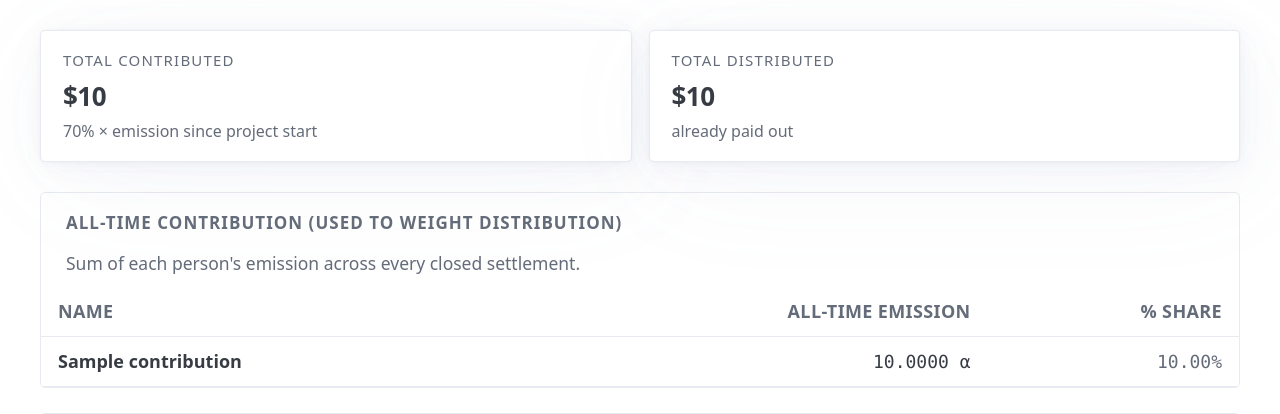
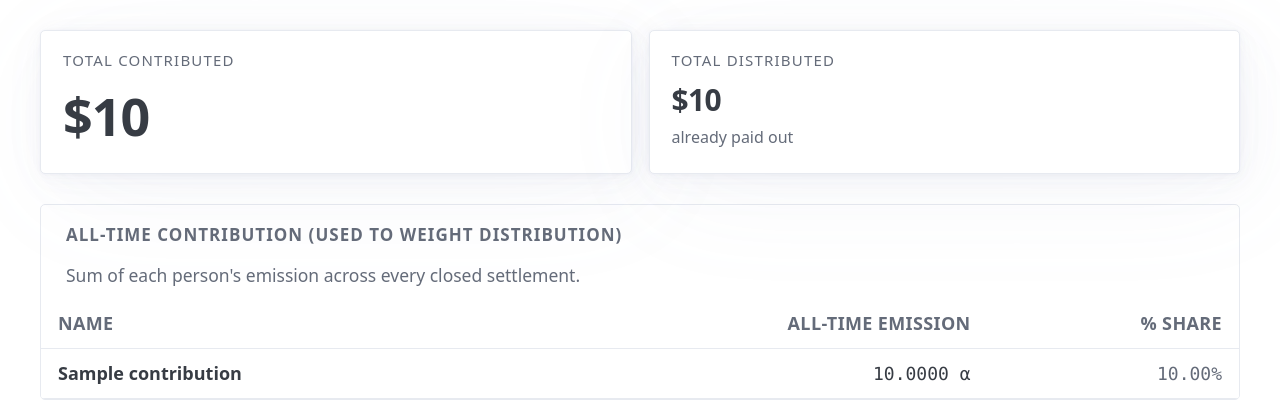
Before and after one commit to firzahdzm/data-emission, a FastAPI app: template src/emission_tracker/web/templates/kas.html in a window 1280 px wide. Shown: the part 155-569 px from the top of the page. Run offline with FastAPI, Linux system fonts and the light colour scheme; the template is opened without the code that fills it: most values are stand-ins (such as "Sample title", 1, 10 or a date in 2020); parts of the project's set-up code (start-up, migrations or seed data) failed here and were passed over; some libraries are stand-ins or nearby versions.

Commit message:
refactor: update terminology from 'kas' to 'Fund' and adjust font sizes in KPI cards

```diff
--- a/src/emission_tracker/web/templates/archive_detail.html
+++ b/src/emission_tracker/web/templates/archive_detail.html
@@ -27,7 +27,7 @@
     <article class="kpi-card">
         <span class="kpi-label">Kas contribution (70%)</span>
         <div class="kpi-value" style="font-size: 1.3rem;">{{ settlement.total_kas_contribution_usd | usd }}</div>
-        <div class="kpi-sub">into <a href="/kas">kas bersama</a></div>
+        <div class="kpi-sub">into <a href="/kas">Fund</a></div>
     </article>
     {% else %}
     <article class="kpi-card">
--- a/src/emission_tracker/web/templates/dashboard.html
+++ b/src/emission_tracker/web/templates/dashboard.html
@@ -28,7 +28,6 @@
     <article class="kpi-card" style="display: flex; flex-direction: column; justify-content: center; align-items: stretch;">
         <span class="kpi-label">Period control</span>
         <button id="close-period-btn" style="margin-top: 0.4rem;">Close period</button>
-        <div class="kpi-sub" style="margin-top: 0.4rem;">freezes accumulation, resets to 0</div>
     </article>
     {% endif %}
 </div>
--- a/src/emission_tracker/web/templates/kas.html
+++ b/src/emission_tracker/web/templates/kas.html
@@ -4,12 +4,11 @@
 <div class="kpi-grid">
     <article class="kpi-card">
         <span class="kpi-label">Total contributed</span>
-        <div class="kpi-value" style="font-size: 1.3rem;">{{ totals.contributed | usd }}</div>
-        <div class="kpi-sub">70% × emission since project start</div>
+        <div class="kpi-value" style="font-size: 2.6rem;">{{ totals.contributed | usd }}</div>
     </article>
     <article class="kpi-card">
         <span class="kpi-label">Total distributed</span>
-        <div class="kpi-value" style="font-size: 1.3rem;">{{ totals.distributed | usd }}</div>
+        <div class="kpi-value" style="font-size: 1.5rem;">{{ totals.distributed | usd }}</div>
         <div class="kpi-sub">already paid out</div>
     </article>
     {% if is_admin %}
@@ -17,10 +16,10 @@
         style="display: flex; flex-direction: column; justify-content: center; align-items: stretch;">
         <span class="kpi-label">Admin actions</span>
         <button id="distribute-btn" style="margin-top: 0.4rem;" {% if totals.balance <= 0 %}disabled{% endif %}>
-            Distribute kas
+            Distribute Fund
         </button>
         <div class="kpi-sub" style="margin-top: 0.4rem;">
-            {% if totals.balance > 0 %}split by all-time emission share{% else %}balance is empty{% endif %}
+            {% if totals.balance > 0 %}{% else %}balance is empty{% endif %}
         </div>
     </article>
     {% endif %}
```
